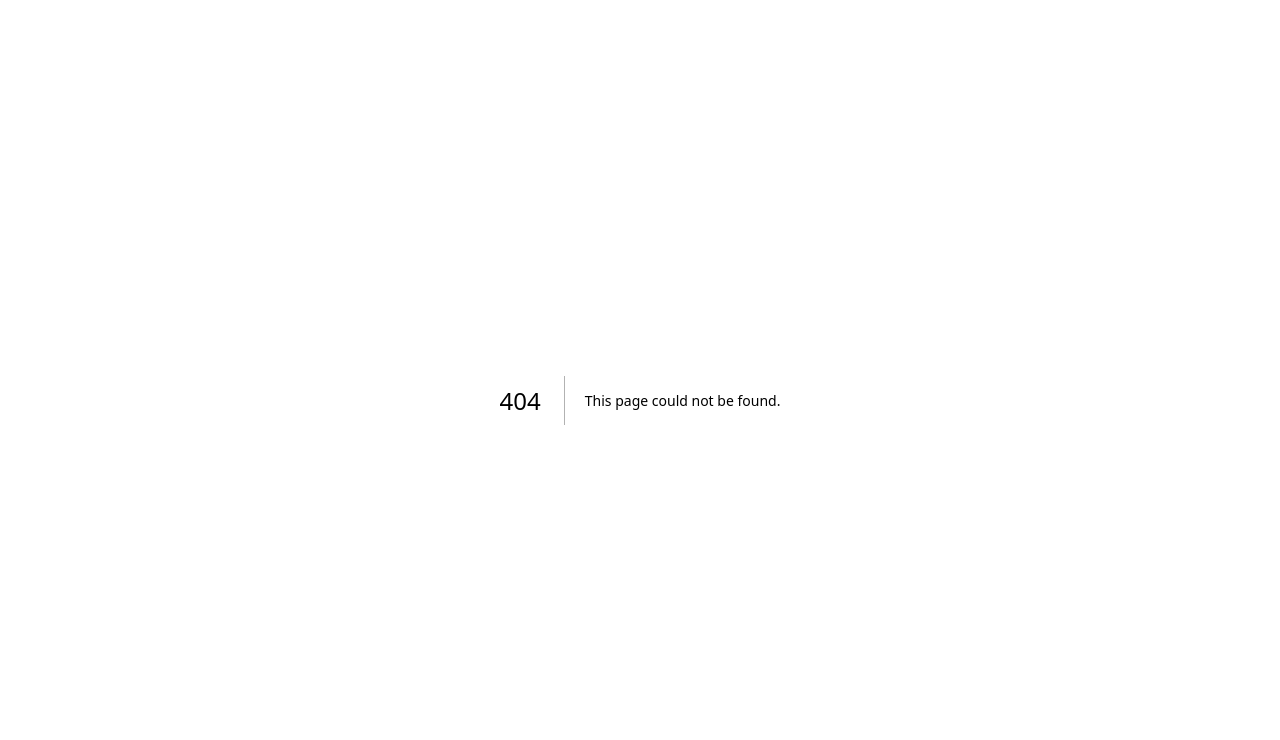
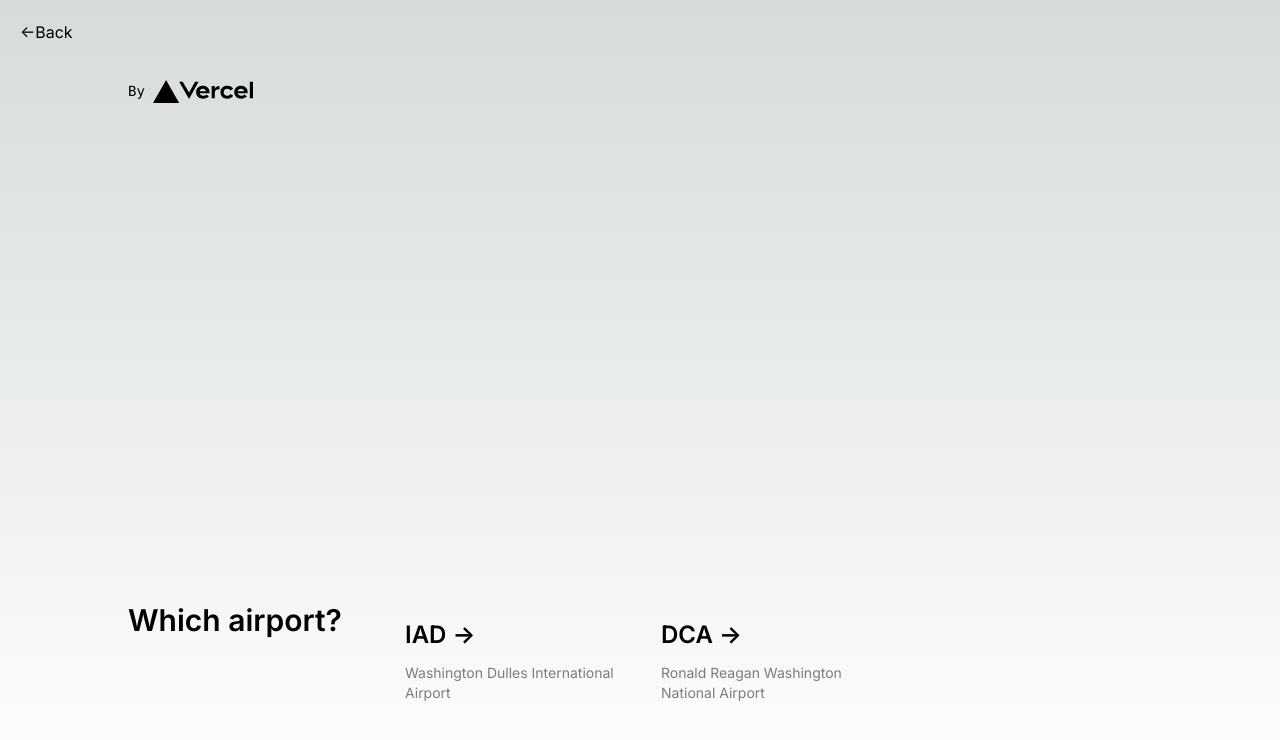
Before and after one commit to huacheng-gao23/fiftystars-pwa, a Next.js app: page /arriving/airport in a window 1280 px wide. Before the commit this address had no page. Shown: the top 740 px of the page. Built offline with nearby package versions, Linux system fonts and the light colour scheme.

Commit message:
build routing for airports page

```diff
--- /dev/null
+++ b/app/arriving/airport/(airports)/dca/page.tsx
@@ -0,0 +1,25 @@
+"use client";
+import NavPage from "components/NavPage";
+
+const NavButtonInfo = [
+  {
+    header: "IAD",
+    subheader: "Washington Dulles International Airport",
+    link: "/arriving/airport/iad"
+  },
+  {
+    header: "DCA",
+    subheader: "Ronald Reagan Washington National Airport",
+    link: "/arriving/airport/dca"
+  }
+];
+
+export default function Home() {
+
+  return (
+    <NavPage
+      navButtonArray={NavButtonInfo}
+      header="Which airport?"
+    />
+  );
+}
--- /dev/null
+++ b/app/arriving/airport/(airports)/iad/page.tsx
@@ -0,0 +1,25 @@
+"use client";
+import NavPage from "components/NavPage";
+
+const NavButtonInfo = [
+  {
+    header: "IAD",
+    subheader: "Washington Dulles International Airport",
+    link: "/arriving/airport/iad"
+  },
+  {
+    header: "DCA",
+    subheader: "Ronald Reagan Washington National Airport",
+    link: "/arriving/airport/dca"
+  }
+];
+
+export default function Home() {
+
+  return (
+    <NavPage
+      navButtonArray={NavButtonInfo}
+      header="Which airport?"
+    />
+  );
+}
--- /dev/null
+++ b/app/arriving/airport/page.tsx
@@ -0,0 +1,25 @@
+"use client";
+import NavPage from "components/NavPage";
+
+const NavButtonInfo = [
+  {
+    header: "IAD",
+    subheader: "Washington Dulles International Airport",
+    link: "/arriving/airport/iad"
+  },
+  {
+    header: "DCA",
+    subheader: "Ronald Reagan Washington National Airport",
+    link: "/arriving/airport/dca"
+  }
+];
+
+export default function Home() {
+
+  return (
+    <NavPage
+      navButtonArray={NavButtonInfo}
+      header="Which airport?"
+    />
+  );
+}
--- a/app/arriving/page.tsx
+++ b/app/arriving/page.tsx
@@ -5,7 +5,7 @@ const NavButtonInfo = [
   {
     header: "Airport",
     subheader: "Landing at IAD or DCA?",
-    link: "/arriving"
+    link: "/arriving/airport"
   },
   {
     header: "Train",
@@ -22,6 +22,11 @@ const NavButtonInfo = [
 export default function Home() {
 
   return (
-    <NavPage navButtonArray={NavButtonInfo}></NavPage>
+    <>
+      <NavPage
+        navButtonArray={NavButtonInfo}
+        header="Where are you coming from?"
+      />
+    </>
   );
 }
--- a/components/NavPage.tsx
+++ b/components/NavPage.tsx
@@ -1,6 +1,8 @@
 "use client";
 import Link from "next/link";
 import Image from "next/image";
+import { useRouter } from "next/navigation"
+
 
 interface NavButton {
   header: string,
@@ -8,10 +10,15 @@ interface NavButton {
   link: string,
 }
 
-export default function NavPage({navButtonArray}: {navButtonArray: NavButton[]}) {
+export default function NavPage({ navButtonArray, header }: { navButtonArray: NavButton[], header: string }) {
+  const router = useRouter()
+
 
   return (
     <main className="flex min-h-screen flex-col items-center justify-between p-20">
+      <div className="fixed top-0 left-0 px-5 py-5">
+        <button className="hover:bg-sky-700" onClick={() => router.back()}>&lt;-Back</button>
+      </div>
       <div className="z-10 max-w-5xl w-full items-center justify-between font-mono text-sm lg:flex">
         <div className="fixed bottom-0 left-0 flex h-48 w-full items-end justify-center bg-gradient-to-t from-white via-white dark:from-black dark:via-black lg:static lg:h-auto lg:w-auto lg:bg-none">
           <a
@@ -34,6 +41,11 @@ export default function NavPage({navButtonArray}: {navButtonArray: NavButton[]})
       </div>
 
       <div className="mb-32 grid text-center lg:max-w-5xl lg:w-full lg:mb-0 lg:grid-cols-4 lg:text-left">
+        <div>
+          <h1 className={`mb-3 text-3xl font-semibold`}>
+            {header}
+          </h1>
+        </div>
         {navButtonArray.map(navButton => (
           <Link
             href={navButton.link}
```
